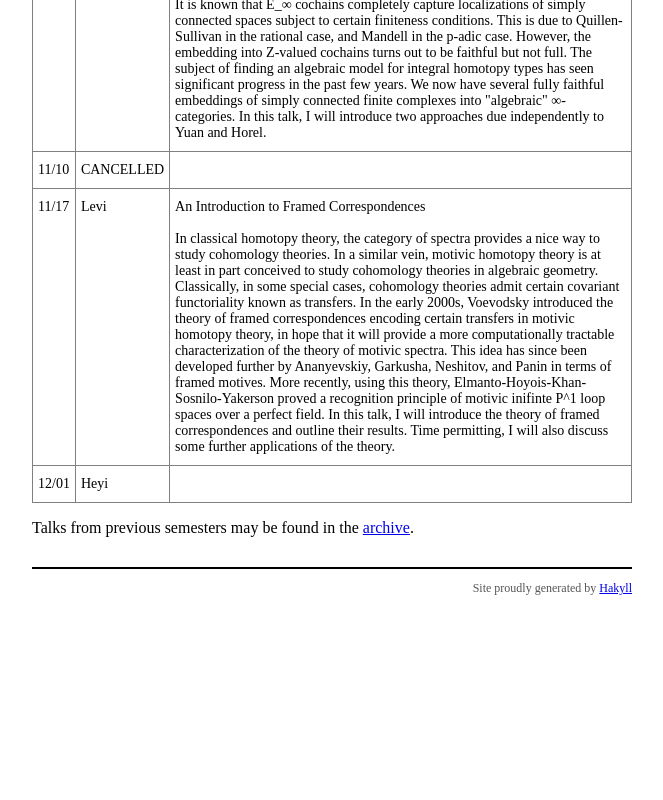
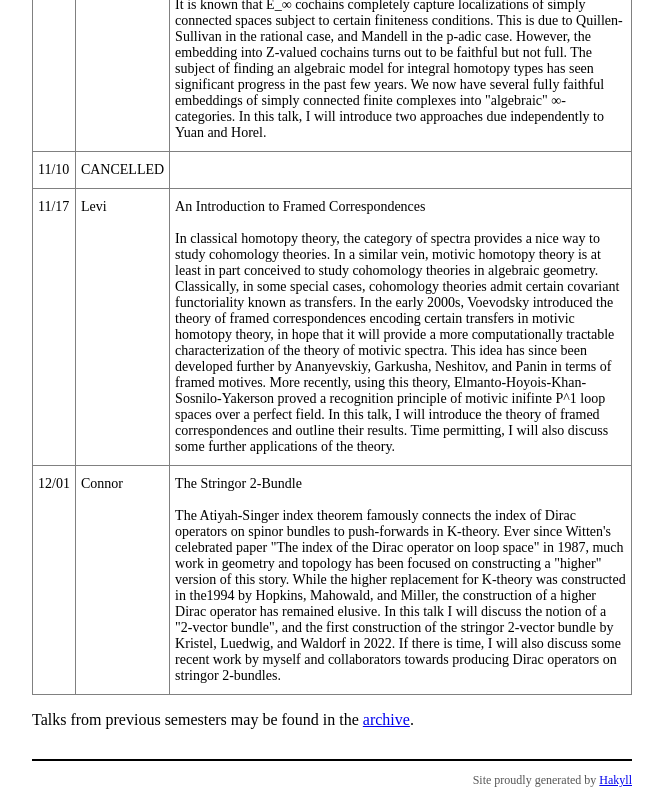
Before and after one commit to gshts/gshts.github.io, a plain HTML site: page docs/index.html in a window 1280 px wide. Shown: the part 1740-2540 px from the top of the page, without its empty margins (308-971 px from the left). Before the commit the page ends 2348 px from the top, so only its background shows below. Drawn offline with Linux system fonts and the light colour scheme.

Commit message:
addded 2023-12-01 talk

```diff
--- a/docs/index.html
+++ b/docs/index.html
@@ -124,8 +124,8 @@ I will outline Campion and Ye’s work, and I will show how it fits into a netwo
   </tr>
   <tr>
     <td class="tg-0pky">12/01<br></td>
-    <td class="tg-0pky">Heyi<br></td>
-    <td class="tg-0pky"></td>
+    <td class="tg-0pky">Connor<br></td>
+    <td class="tg-0pky"> The Stringor 2-Bundle <br> <br> The Atiyah-Singer index theorem famously connects the index of Dirac operators on spinor bundles to push-forwards in K-theory. Ever since Witten's celebrated paper "The index of the Dirac operator on loop space" in 1987, much work in geometry and topology has been focused on constructing a "higher" version of this story. While the higher replacement for K-theory was constructed in the1994 by Hopkins, Mahowald, and Miller, the construction of a higher Dirac operator has remained elusive. In this talk I will discuss the notion of a "2-vector bundle", and the first construction of the stringor 2-vector bundle by Kristel, Luedwig, and Waldorf in 2022. If there is time, I will also discuss some recent work by myself and collaborators towards producing Dirac operators on stringor 2-bundles. </td>
   </tr>
 </tbody>
 </table>
```
Also changed, not shown: index.html (+2 -2 lines).
